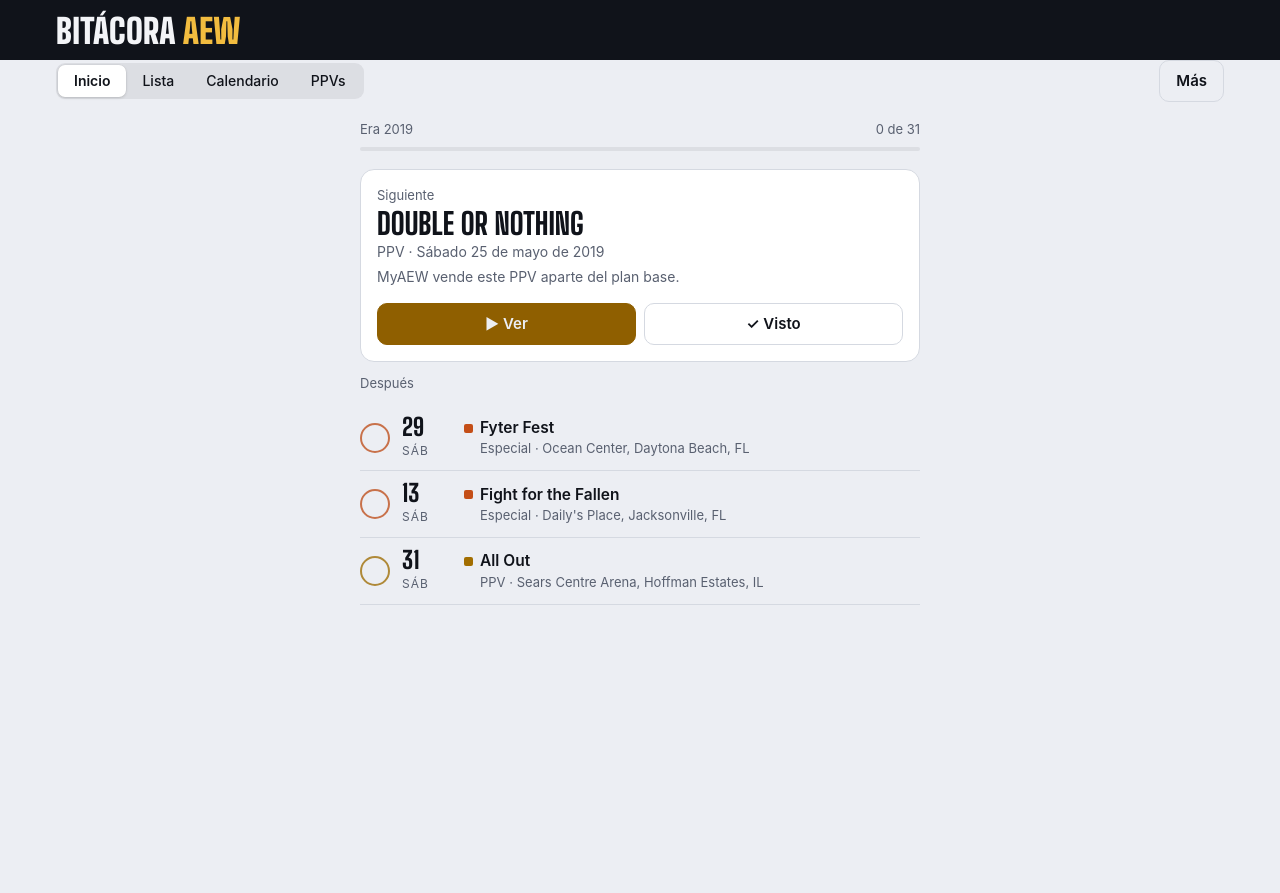
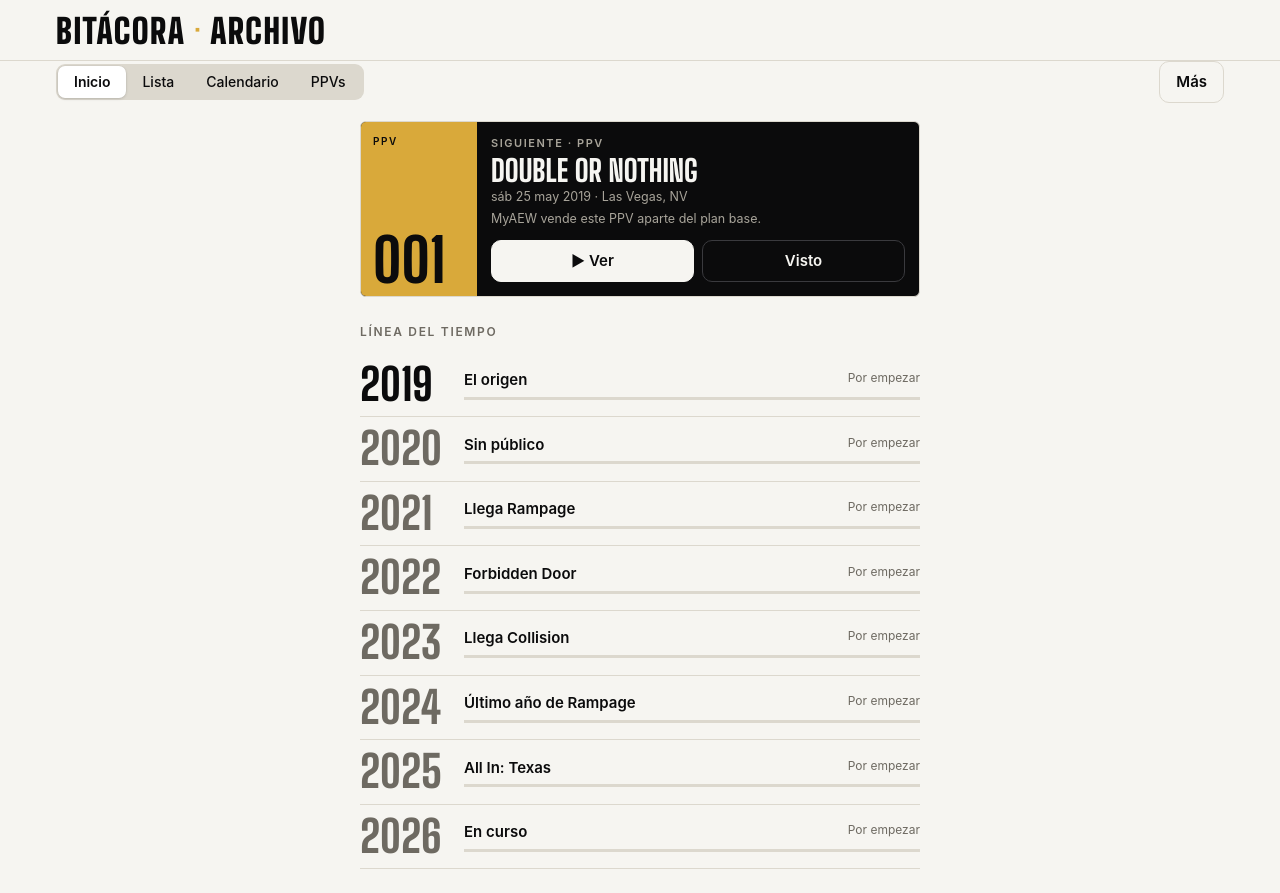
Before and after one commit to mauricio12cas/bitacora-aew, a plain HTML site: page index.html in a window 1280 px wide. Before the commit the page ends 800 px from the top, so only its background shows below. Drawn offline with Linux system fonts and the light colour scheme.

Commit message:
Diseño Archivo para el inicio
- Tarjeta del siguiente episodio con número de episodio en bloque dorado
- Línea del tiempo por era con avance; al tocar un año abre su lista
- Paleta clara papel/negro/dorado y encabezado Bitácora · Archivo; modo oscuro intacto
- Service worker v7

Co-Authored-By: Claude Opus 5.5 <noreply@anthropic.com>
Claude-Session: https://claude.ai/code/session_01Ma63GJmtKcfQ9Jy2Gm7tBU

```diff
--- a/index.html
+++ b/index.html
@@ -7,9 +7,9 @@
 <meta name="description" content="Calendario y registro personal de Dynamite, Collision, Rampage, Dark, Elevation, especiales y PPV de AEW desde 2019.">
 <meta name="apple-mobile-web-app-capable" content="yes">
 <meta name="mobile-web-app-capable" content="yes">
-<meta name="apple-mobile-web-app-status-bar-style" content="black-translucent">
+<meta name="apple-mobile-web-app-status-bar-style" content="default">
 <meta name="apple-mobile-web-app-title" content="Bitácora">
-<meta name="theme-color" content="#10131A" media="(prefers-color-scheme: light)">
+<meta name="theme-color" content="#F6F5F1" media="(prefers-color-scheme: light)">
 <meta name="theme-color" content="#07090D" media="(prefers-color-scheme: dark)">
 <link rel="manifest" href="manifest.webmanifest">
 <link rel="icon" type="image/png" sizes="192x192" href="icons/icon-192.png">
@@ -86,13 +86,13 @@
 /* Layout: an ink "ring apron" band carrying the career tally, a rail of years / views / shows,
    then one working view (month calendar, year log, or the PPV ticket wall) with a side sheet per show. */
 :root{
-  --bg:#ECEEF3; --panel:#FFFFFF; --panel-2:#F4F5F8; --ink:#10131A; --muted:#596070; --line:#D5D9E1;
+  --bg:#F6F5F1; --panel:#FFFFFF; --panel-2:#EFEDE6; --ink:#0B0B0C; --muted:#6E6A62; --line:#DCD8CE;
   --on-c:#FFFFFF; --focus:#1F5FD1; --scrim:rgba(6,8,12,.45);
   --dyn:#C2185B; --col:#1F5FD1; --ram:#7A3ED0; --drk:#4A5466; --elv:#0A8577; --ppv:#A26E00; --esp:#C44E17;
   --seen:#157A43; --warn:#A35A00;
-  --tint:#8F5F00; --bar:rgba(247,248,250,.84); --hair:rgba(16,19,26,.18); --track:rgba(118,118,128,.14);
+  --tint:#8A6100; --gold:#D9A93A; --bar:rgba(246,245,241,.88); --hair:rgba(11,11,12,.16); --track:#DCD8CE;
   /* the band is ink in both themes, so its colors are fixed */
-  --band:#10131A; --band-ink:#F3F4F7; --band-muted:#A2A9B7; --band-line:rgba(255,255,255,.12);
+  --band:#F6F5F1; --band-ink:#0B0B0C; --band-muted:#6E6A62; --band-line:#DCD8CE;
   --dyn-b:#FF5D95; --col-b:#6E9EFF; --ram-b:#B08BFF; --drk-b:#97A2B6; --elv-b:#34C9B6; --ppv-b:#F2BC3F; --esp-b:#FF8F52;
   --f-display:"Big Shoulders Display","Arial Narrow",Impact,sans-serif;
   --f-body:-apple-system,BlinkMacSystemFont,"SF Pro Text","Segoe UI",Roboto,system-ui,sans-serif;
@@ -104,7 +104,7 @@
     --bg:#0C0F15; --panel:#151922; --panel-2:#1C212B; --ink:#E8EBF1; --muted:#98A1B0; --line:#282E3A;
     --on-c:#0C0F15; --focus:#6E9EFF; --scrim:rgba(0,0,0,.6);
     --dyn:#FF5D95; --col:#6E9EFF; --ram:#B08BFF; --drk:#97A2B6; --elv:#34C9B6; --ppv:#F2BC3F; --esp:#FF8F52;
-    --seen:#3DD28A; --warn:#F0A43A; --band:#07090D;
+    --seen:#3DD28A; --warn:#F0A43A; --band:#07090D; --band-ink:#F3F4F7; --band-muted:#A2A9B7; --band-line:rgba(255,255,255,.12); --gold:#D9A93A;
     --tint:#F2BC3F; --bar:rgba(21,25,34,.82); --hair:rgba(255,255,255,.14); --track:rgba(118,118,128,.3);
     color-scheme:dark;
   }
@@ -113,7 +113,7 @@
   --bg:#0C0F15; --panel:#151922; --panel-2:#1C212B; --ink:#E8EBF1; --muted:#98A1B0; --line:#282E3A;
   --on-c:#0C0F15; --focus:#6E9EFF; --scrim:rgba(0,0,0,.6);
   --dyn:#FF5D95; --col:#6E9EFF; --ram:#B08BFF; --drk:#97A2B6; --elv:#34C9B6; --ppv:#F2BC3F; --esp:#FF8F52;
-  --seen:#3DD28A; --warn:#F0A43A; --band:#07090D;
+  --seen:#3DD28A; --warn:#F0A43A; --band:#07090D; --band-ink:#F3F4F7; --band-muted:#A2A9B7; --band-line:rgba(255,255,255,.12); --gold:#D9A93A;
     --tint:#F2BC3F; --bar:rgba(21,25,34,.82); --hair:rgba(255,255,255,.14); --track:rgba(118,118,128,.3);
   color-scheme:dark;
 }
@@ -447,6 +447,31 @@ button{transition:opacity .15s}
   .tabbar svg{width:27px;height:27px}
   .tabbar button[aria-current="page"]{color:var(--tint)}
 }
+/* ---- Archivo ---- */
+.band{border-bottom:1px solid var(--band-line)}
+.wordmark{letter-spacing:.04em}
+.wordmark span{color:var(--gold)}
+.arc-next{display:grid;grid-template-columns:116px minmax(0,1fr);background:#0B0B0C;color:#F6F5F1;border-radius:6px;overflow:hidden;border:1px solid var(--line)}
+.arc-ep{background:var(--gold);color:#0B0B0C;display:flex;flex-direction:column;justify-content:space-between;padding:12px}
+.arc-ep span{font-size:10px;font-weight:600;letter-spacing:.16em}
+.arc-ep b{font-family:var(--f-display);font-weight:800;font-size:60px;line-height:.8}
+.arc-body{padding:14px;display:flex;flex-direction:column;gap:4px;min-width:0}
+.arc-k{font-size:11px;font-weight:600;letter-spacing:.14em;color:#A8A49A;text-transform:uppercase}
+.arc-title{all:unset;cursor:pointer;font-family:var(--f-display);font-weight:800;font-size:30px;line-height:.95;text-transform:uppercase}
+.arc-sub{font-size:12.5px;color:#A8A49A}
+.arc-body .fbtns{margin-top:8px}
+.arc-body .fbtns a.btn{background:#F6F5F1;border-color:#F6F5F1;color:#0B0B0C}
+.arc-body .fbtns .btn.ghost{background:transparent;border:1px solid #3A3A3E;color:#F6F5F1}
+.arc-h{font-size:12px;font-weight:600;letter-spacing:.14em;color:var(--muted);margin:14px 0 0;text-transform:uppercase}
+.arc-tl{list-style:none;margin:0;padding:0}
+.arc-tl button{all:unset;cursor:pointer;box-sizing:border-box;width:100%;display:grid;grid-template-columns:92px minmax(0,1fr);gap:12px;align-items:center;padding:12px 0;border-bottom:1px solid var(--line);min-height:56px}
+.arc-yr{font-family:var(--f-display);font-weight:800;font-size:44px;line-height:.9;color:var(--muted)}
+.arc-tl .cur .arc-yr,.arc-tl .done .arc-yr{color:var(--ink)}
+.arc-row{display:flex;justify-content:space-between;gap:8px}
+.arc-row b{font-size:15px;font-weight:600}
+.arc-row small{font-size:12px;color:var(--muted)}
+.arc-bar{height:3px;background:var(--track);margin-top:6px}
+.arc-bar i{display:block;height:100%;background:var(--gold)}
 /* ---- Foco: interfaz limpia ---- */
 .lede,.tally,.eyebrow,#upnext,#meters,.foot,.chips,.toggle,#save,#addBtn,#moreBtn,.rail-row .spacer{display:none!important}
 .band{padding-top:calc(env(safe-area-inset-top,0px) + 14px)}
@@ -481,7 +506,7 @@ body[data-view="foco"] .years{display:none}
   <div class="wrap band-in">
     <div>
       <p class="eyebrow">Registro personal · mayo 2019 → hoy</p>
-      <h1 class="wordmark">Bitácora <span>AEW</span></h1>
+      <h1 class="wordmark">Bitácora <span>·</span> Archivo</h1>
       <p class="lede">Cada Dynamite, Collision, Rampage, Dark, Elevation y pay-per-view desde Double or Nothing 2019. Marca lo que ya viste, ponle nota al show y apunta la mejor lucha de la noche.</p>
     </div>
     <div class="tally" aria-live="polite">
@@ -1858,27 +1883,37 @@ function renderPpv(list){
 }
 
 let focoAt = null;
+const ERA_NAMES = {2019:"El origen",2020:"Sin público",2021:"Llega Rampage",2022:"Forbidden Door",2023:"Llega Collision",2024:"Último año de Rampage",2025:"All In: Texas",2026:"En curso"};
 function renderFoco(list){
   const pool = list.filter(e => state.f.has(e.show) && e.date <= TODAY);
   const next = pool.find(e => st(e) === "todo");
-  if (!next) return `<section class="foco"><div class="fdone"><b>Estás al día</b><span class="fsub">Ya marcaste todo lo emitido de los programas que sigues.</span></div></section>`;
-  const y = +next.date.slice(0,4);
-  const t = tally(list, e => state.f.has(e.show) && e.date.startsWith(y+"-"));
-  const after = pool.filter(e => e !== next && e.date >= next.date && st(e) === "todo").slice(0,3);
-  focoAt = next.date;
-  const ids = vodIds(next);
-  const watch = ids.map((id, i) => `<a class="btn" href="${vodUrl(id, next)}" target="_blank" rel="noopener" data-act="watch" data-id="${next.id}">▶ ${ids.length > 1 ? `Parte ${i+1}` : "Ver"}</a>`).join("");
-  const sub = [next.title ? SHOWS[next.show].name : "", fullDate(next.date)].filter(Boolean).join(" · ");
-  return `<section class="foco">
-    <p class="fk"><span>Era ${y}</span><span>${t.seen} de ${t.aired}</span></p>
-    <div class="fbar"><i style="width:${pct(t.seen, t.aired)}%"></i></div>
-    <div class="fcard s-${next.show}"><span class="fk">Siguiente</span>
-      <button type="button" class="fname" data-act="open" data-id="${next.id}">${esc(label(next))}</button>
-      <span class="fsub">${esc(sub)}</span>
-      ${MYAEW_PPV.has(next.id) ? `<span class="fsub">MyAEW vende este PPV aparte del plan base.</span>` : ""}
-      <div class="fbtns">${watch}<button type="button" class="btn ghost" data-act="fseen" data-id="${next.id}">✓ Visto</button></div></div>
-    ${after.length ? `<p class="fk">Después</p><ul class="rows">${after.map(rowHtml).join("")}</ul>` : ""}
-  </section>`;
+  let card;
+  if (!next) card = `<div class="fdone"><b>Estás al día</b><span class="fsub">Ya marcaste todo lo emitido de los programas que sigues.</span></div>`;
+  else {
+    focoAt = next.date;
+    const n = list.filter(e => e.show === next.show && e.date <= next.date).length;
+    const ids = vodIds(next);
+    const watch = ids.map((id, i) => `<a class="btn" href="${vodUrl(id, next)}" target="_blank" rel="noopener" data-act="watch" data-id="${next.id}">▶ ${ids.length > 1 ? `Parte ${i+1}` : "Ver"}</a>`).join("");
+    const sub = [shortDate(next.date) + " " + next.date.slice(0,4), next.city || ""].filter(Boolean).join(" · ");
+    card = `<div class="arc-next">
+      <div class="arc-ep"><span>${next.show === "ppv" ? "PPV" : "EP."}</span><b>${String(n).padStart(3, "0")}</b></div>
+      <div class="arc-body"><span class="arc-k">Siguiente · ${esc(SHOWS[next.show].name)}</span>
+        <button type="button" class="arc-title" data-act="open" data-id="${next.id}">${esc(label(next))}</button>
+        <span class="arc-sub">${esc(sub)}</span>
+        ${MYAEW_PPV.has(next.id) ? `<span class="arc-sub">MyAEW vende este PPV aparte del plan base.</span>` : ""}
+        <div class="fbtns">${watch}<button type="button" class="btn ghost" data-act="fseen" data-id="${next.id}">Visto</button></div></div>
+    </div>`;
+  }
+  const curY = next ? +next.date.slice(0,4) : null;
+  let tl = "";
+  for (let y = FIRST_YEAR; y <= +TODAY.slice(0,4); y++){
+    const t = tally(list, e => state.f.has(e.show) && e.date.startsWith(y+"-"));
+    if (!t.aired) continue;
+    const cls = y === curY ? "cur" : t.seen >= t.aired ? "done" : "";
+    const count = t.seen >= t.aired ? "Completa" : t.seen ? `${t.seen} de ${t.aired}` : "Por empezar";
+    tl += `<li class="${cls}"><button type="button" data-act="era" data-y="${y}"><span class="arc-yr">${y}</span><span><span class="arc-row"><b>${ERA_NAMES[y] || "Era " + y}</b><small>${count}</small></span><span class="arc-bar" style="display:block"><i style="width:${pct(t.seen, t.aired)}%"></i></span></span></button></li>`;
+  }
+  return `<section class="foco">${card}<p class="arc-h">Línea del tiempo</p><ol class="arc-tl">${tl}</ol></section>`;
 }
 
 function renderView(list){
@@ -2058,6 +2093,7 @@ document.addEventListener("click", ev => {
     case "open": openSheet(id, t); break;
     case "watch": try { sessionStorage.setItem(WATCH_KEY, JSON.stringify({id, at: Date.now()})); } catch (e) {} break;
     case "toggle": quickToggle(id); break;
+    case "era": state.year = +t.dataset.y; state.month = 0; state.view = "list"; saveUI(); renderAll(); window.scrollTo(0, 0); break;
     case "fseen": { const e = cache.byId[id]; if (!e) break; const prev = setRec(id, {s:"seen"}); toast(`Visto: ${label(e)}`, () => { restoreRec(id, prev); renderAll(); }); break; }
     case "year": setYear(+t.dataset.y); break;
     case "view": if (!sheet.hidden) closeSheet(); if (state.view === "foco" && focoAt && t.dataset.v !== "foco"){ state.year = +focoAt.slice(0,4); state.month = +focoAt.slice(5,7) - 1; } state.view = t.dataset.v; state.confirm = null; saveUI(); renderAll(); if (t.closest(".tabbar")){ const top = $("view").getBoundingClientRect().top; if (top < 0) scrollTo({top: scrollY + top - 64}); } break;
--- a/sw.js
+++ b/sw.js
@@ -1,5 +1,5 @@
 /* Bitácora AEW: works offline. Page = network first (so updates arrive), everything else = cache first. */
-const VERSION = "bitacora-aew-v6";
+const VERSION = "bitacora-aew-v7";
 const SHELL = ["./", "./index.html", "./manifest.webmanifest", "./icons/icon-192.png", "./icons/icon-512.png", "./icons/apple-touch-icon.png",
   "./fonts/BigShouldersDisplay-700-latin-ext.woff2",
   "./fonts/BigShouldersDisplay-700-latin.woff2"];
```
